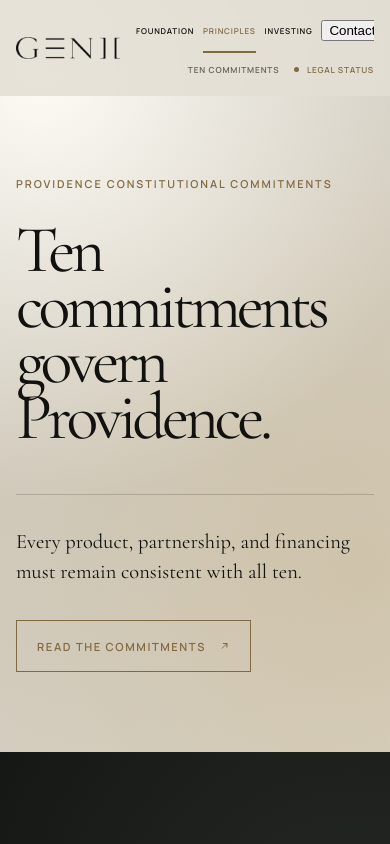
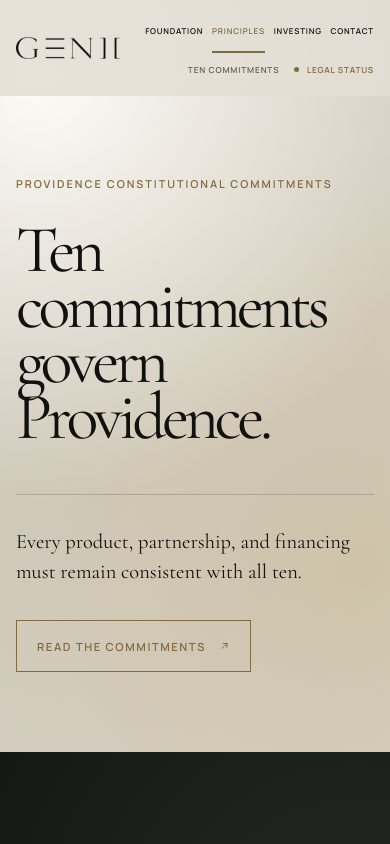
Before and after one commit to genii-foundation/genii-foundation-site, a Next.js app: page /principles in a window 390 px wide. Shown: the top 844 px of the page. Built offline with nearby package versions, Linux system fonts and the light colour scheme.

Commit message:
fix: match contact trigger to navigation

```diff
--- a/app/providence.module.css
+++ b/app/providence.module.css
@@ -160,23 +160,30 @@
   min-height: 2.15rem;
 }
 
-.header nav a,
+.header nav :is(a, button),
 .footerLinks a {
+  align-items: center;
+  display: inline-flex;
   font-size: 0.66rem;
   font-weight: 700;
   letter-spacing: 0.15em;
   min-height: 2.75rem;
-  align-items: center;
-  display: inline-flex;
   text-transform: uppercase;
 }
 
-.header nav a {
+.header nav :is(a, button) {
+  appearance: none;
+  background: none;
+  border: 0;
+  color: inherit;
+  cursor: pointer;
+  font-family: inherit;
+  padding: 0;
   position: relative;
   transition: color 180ms ease;
 }
 
-.header nav a::after {
+.header nav :is(a, button)::after {
   background: currentColor;
   bottom: 0.3rem;
   content: "";
@@ -191,7 +198,7 @@
     transform 220ms cubic-bezier(0.22, 1, 0.36, 1);
 }
 
-.header :global(.primary-navigation) a::after {
+.header :global(.primary-navigation) :is(a, button)::after {
   bottom: -1px;
 }
 
@@ -199,26 +206,26 @@
   display: none;
 }
 
-.header nav a:hover,
-.header nav a:focus-visible,
+.header nav :is(a, button):hover,
+.header nav :is(a, button):focus-visible,
 .footerLinks a:hover,
 .footerLinks a:focus-visible {
   color: var(--gold);
 }
 
-.header nav a:hover::after,
-.header nav a:focus-visible::after {
+.header nav :is(a, button):hover::after,
+.header nav :is(a, button):focus-visible::after {
   opacity: 1;
   transform: scaleX(1);
 }
 
-.header nav a[aria-current="page"],
-.header nav a[aria-current="location"] {
+.header nav :is(a, button)[aria-current="page"],
+.header nav :is(a, button)[aria-current="location"] {
   color: var(--gold);
 }
 
-.header nav a[aria-current="page"]::after,
-.header nav a[aria-current="location"]::after {
+.header nav :is(a, button)[aria-current="page"]::after,
+.header nav :is(a, button)[aria-current="location"]::after {
   animation: navigationIndicatorEnter 260ms cubic-bezier(0.22, 1, 0.36, 1) both;
   height: 3px;
   opacity: 1;
@@ -555,6 +562,42 @@
   margin-top: auto;
 }
 
+.contributorSignal {
+  align-items: start;
+  background: rgba(173, 139, 79, 0.1);
+  border: 1px solid rgba(195, 165, 101, 0.42);
+  display: grid;
+  gap: clamp(3rem, 8vw, 8rem);
+  grid-template-columns: minmax(12rem, 0.4fr) 1fr;
+  margin-top: clamp(5rem, 9vw, 8rem);
+  padding: clamp(2rem, 4vw, 4rem);
+}
+
+.contributorSignal h3 {
+  font-family: var(--font-display), Georgia, serif;
+  font-size: clamp(2.2rem, 3.1vw, 3.2rem);
+  font-weight: 400;
+  letter-spacing: -0.04em;
+  line-height: 0.98;
+  margin-bottom: 1.75rem;
+  max-width: 13ch;
+}
+
+.contributorSignal > div > p {
+  color: #d0ccc2;
+  font-size: 0.88rem;
+  line-height: 1.75;
+  max-width: 47rem;
+}
+
+.contributorBoundary {
+  border-top: 1px solid rgba(244, 240, 231, 0.2);
+  color: #aaa69d !important;
+  font-size: 0.73rem !important;
+  margin: 2rem 0 0;
+  padding-top: 1.5rem;
+}
+
 .twoChecks {
   align-items: start;
   border-top: 1px solid rgba(244, 240, 231, 0.2);
@@ -1740,7 +1783,7 @@
     display: none;
   }
 
-  .header nav a {
+  .header nav :is(a, button) {
     text-align: center;
   }
 
@@ -1754,6 +1797,7 @@
   }
 
   .formationNote,
+  .contributorSignal,
   .twoChecks,
   .guardrailIntro,
   .poweredCore,
@@ -1895,7 +1939,7 @@
     gap: 0.55rem;
   }
 
-  .header nav a {
+  .header nav :is(a, button) {
     font-size: 0.5rem;
     letter-spacing: 0.1em;
   }
@@ -1908,10 +1952,10 @@
   .headerSpacer,
   .header :global(.section-navigation),
   .header :global(.section-navigation-dot),
-  .header nav a[aria-current="page"]::after,
-  .header nav a[aria-current="location"]::after,
+  .header nav :is(a, button)[aria-current="page"]::after,
+  .header nav :is(a, button)[aria-current="location"]::after,
   .skipLink,
-  .header nav a::after,
+  .header nav :is(a, button)::after,
   .heroCopy a,
   .pathAction,
   .invitationAction,
```
